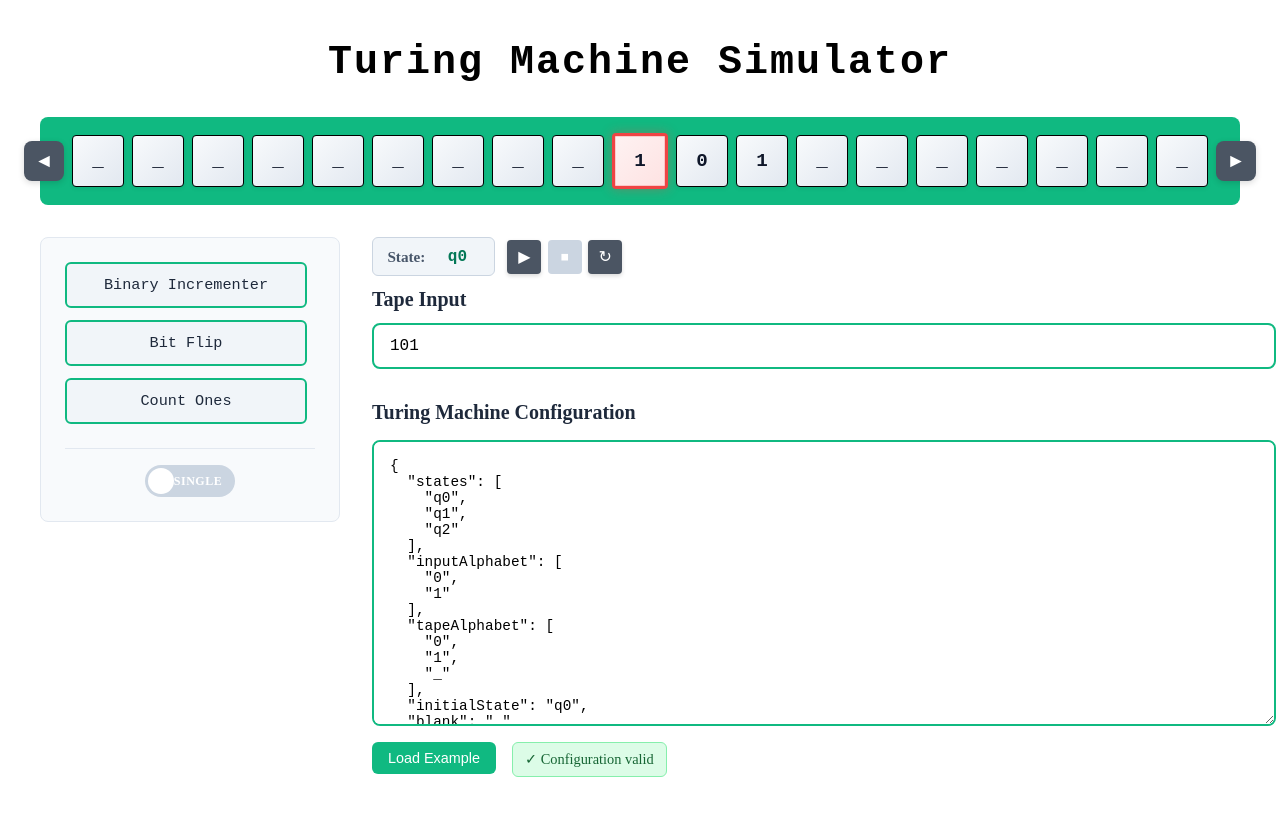
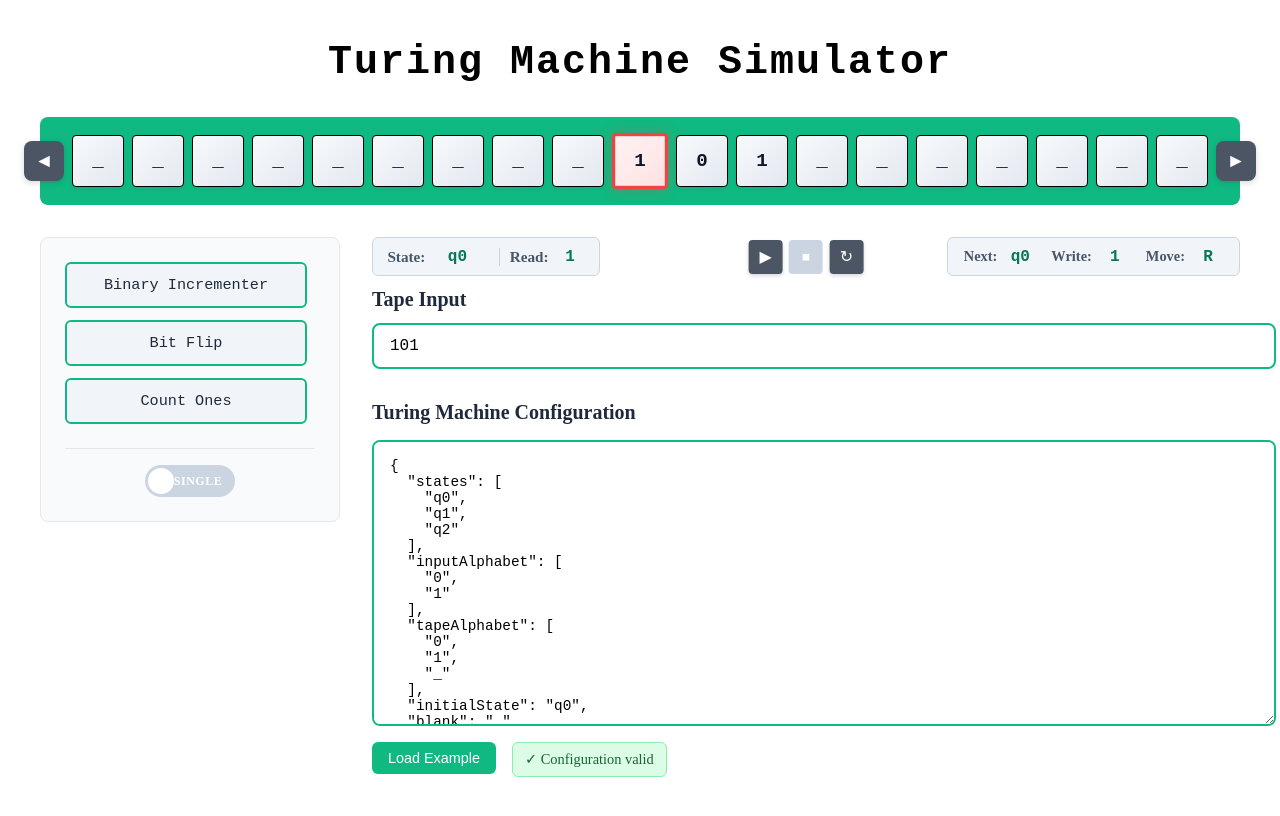
Before and after one commit to hahmatovic1/turing-machine-ui, an Angular app: page / in a window 1280 px wide. Both pictures are taken after a click on the button "Binary Incrementer". Built offline with nearby package versions, Linux system fonts and the light colour scheme.

Commit message:
Modify machine config inputpl

```diff
--- a/src/app/app.component.html
+++ b/src/app/app.component.html
@@ -32,6 +32,12 @@
           <div class="current-state">
             <label>State:</label>
             <span class="state-value">{{ currentState() || '—' }}</span>
+            @if (nextTransition()) {
+              <span class="read-symbol">
+                <span class="label">Read:</span>
+                <span class="value">{{ nextTransition()!.readSymbol }}</span>
+              </span>
+            }
           </div>
           <div class="control-buttons">
             <button
@@ -59,6 +65,26 @@
               ↻
             </button>
           </div>
+          @if (nextTransition()) {
+            <div class="transition-info">
+              <span class="transition-item">
+                <span class="label">Next:</span>
+                <span class="value">{{ nextTransition()!.nextState }}</span>
+              </span>
+              <span class="transition-item">
+                <span class="label">Write:</span>
+                <span class="value">{{ nextTransition()!.writeSymbol }}</span>
+              </span>
+              <span class="transition-item">
+                <span class="label">Move:</span>
+                <span class="value">{{ nextTransition()!.moveDirection }}</span>
+              </span>
+            </div>
+          } @else if (isMachineValid()) {
+            <div class="transition-info no-transition">
+              <span class="message">No transition defined</span>
+            </div>
+          }
         </div>
         <h2>Tape Input</h2>
         <input
--- a/src/app/app.component.scss
+++ b/src/app/app.component.scss
@@ -169,6 +169,9 @@
   display: flex;
   align-items: center;
   gap: 0.75rem;
+  width: 100%;
+  justify-content: space-between;
+  position: relative;
 }
 
 .current-state {
@@ -180,6 +183,7 @@
   border: 1px solid #cbd5e1;
   border-radius: 6px;
   font-size: 0.95rem;
+  flex-shrink: 0;
 
   label {
     font-weight: 600;
@@ -196,11 +200,38 @@
     text-align: center;
     font-size: 1rem;
   }
+
+  .read-symbol {
+    display: flex;
+    align-items: center;
+    gap: 0.4rem;
+    padding-left: 0.6rem;
+    border-left: 1px solid #cbd5e1;
+    margin-left: 0.6rem;
+
+    .label {
+      font-weight: 600;
+      color: #475569;
+    }
+
+    .value {
+      font-family: 'Courier New', monospace;
+      color: #047857;
+      font-weight: 600;
+      font-size: 1rem;
+      min-width: 30px;
+      text-align: center;
+    }
+  }
 }
 
 .control-buttons {
   display: flex;
+  align-items: center;
   gap: 0.4rem;
+  position: absolute;
+  left: 50%;
+  transform: translateX(-50%);
 }
 
 .control-btn {
@@ -343,3 +374,49 @@
   height: fit-content;
   white-space: nowrap;
 }
+
+.transition-info {
+  display: flex;
+  gap: 1rem;
+  padding: 0.6rem 1rem;
+  background-color: #f1f5f9;
+  border: 1px solid #cbd5e1;
+  border-radius: 6px;
+  font-size: 0.9rem;
+  margin-left: auto;
+  flex-shrink: 0;
+  align-items: center;
+
+  &.no-transition {
+    flex-direction: column;
+    align-items: flex-start;
+    gap: 0;
+    margin-left: auto;
+  }
+}
+
+.transition-item {
+  display: flex;
+  align-items: center;
+  gap: 0.5rem;
+  white-space: nowrap;
+
+  .label {
+    font-weight: 600;
+    color: #475569;
+  }
+
+  .value {
+    font-family: 'Courier New', monospace;
+    color: #047857;
+    font-weight: 600;
+    font-size: 1rem;
+    min-width: 30px;
+    text-align: center;
+  }
+}
+
+.message {
+  color: #94a3b8;
+  font-style: italic;
+}
--- a/src/app/app.component.ts
+++ b/src/app/app.component.ts
@@ -2,7 +2,7 @@ import { Component, inject, signal, computed } from '@angular/core';
 import { TapeComponent } from './shared/components/tape/tape.component';
 import { ExamplesComponent } from './shared/components/examples/examples.component';
 import { TuringMachineService } from './core/services/turing-machine.service';
-import { TuringMachine } from './models/turing-machine.model';
+import { TuringMachine, Transition } from './models/turing-machine.model';
 import { CommonModule } from '@angular/common';
 
 @Component({
@@ -28,6 +28,23 @@ export class AppComponent {
   tapeValidationError = signal<string>('');
 
   isMachineValid = computed(() => this.configErrors().length === 0 && this.currentMachine() !== null);
+
+  currentReadSymbol = computed(() => {
+    const input = this.inputValue();
+    return input.length > 0 ? input[0] : this.currentMachine()?.blank || '—';
+  });
+
+  nextTransition = computed(() => {
+    const machine = this.currentMachine();
+    const state = this.currentState();
+    const readSymbol = this.currentReadSymbol();
+
+    if (!machine || !state) return null;
+
+    return machine.transitions.find(
+      t => t.currentState === state && t.readSymbol === readSymbol
+    ) || null;
+  });
 
   onExampleSelected(exampleData: any): void {
     this.inputValue.set(exampleData.tapeInput);
--- a/src/app/core/services/turing-machine.service.ts
+++ b/src/app/core/services/turing-machine.service.ts
@@ -1,5 +1,5 @@
 import { Injectable } from '@angular/core';
-import { TuringMachine, Transition } from '../../models/turing-machine.model';
+import { TuringMachine, Transition, TransitionTuple } from '../../models/turing-machine.model';
 
 interface TuringMachineConfig {
   states: string[];
@@ -8,7 +8,7 @@ interface TuringMachineConfig {
   initialState: string;
   blank: string;
   finalStates: string[];
-  transitions: Transition[];
+  transitions: (TransitionTuple | Transition)[];
 }
 
 @Injectable({
@@ -62,7 +62,24 @@ export class TuringMachineService {
       if (!config.transitions || !Array.isArray(config.transitions)) {
         errors.push('transitions must be an array');
       } else {
-        machine.transitions = config.transitions;
+        machine.transitions = config.transitions.map((t, index) => {
+          // Handle tuple format [currentState, readSymbol, nextState, writeSymbol, moveDirection]
+          if (Array.isArray(t)) {
+            if (t.length !== 5) {
+              errors.push(`Transition ${index} must be a tuple of [currentState, readSymbol, nextState, writeSymbol, moveDirection]`);
+              return null;
+            }
+            return {
+              currentState: t[0],
+              readSymbol: t[1],
+              nextState: t[2],
+              writeSymbol: t[3],
+              moveDirection: t[4] as 'L' | 'R'
+            };
+          }
+          // Handle object format
+          return t as Transition;
+        }).filter((t): t is Transition => t !== null);
       }
 
       return { machine, errors };
@@ -73,33 +90,14 @@ export class TuringMachineService {
   }
 
   getExampleConfiguration(): string {
-    return JSON.stringify(
-      {
-        states: ['q0', 'q1', 'q2'],
-        inputAlphabet: ['0', '1'],
-        tapeAlphabet: ['0', '1', '_'],
-        initialState: 'q0',
-        blank: '_',
-        finalStates: ['q2'],
-        transitions: [
-          {
-            currentState: 'q0',
-            readSymbol: '0',
-            nextState: 'q1',
-            writeSymbol: '1',
-            moveDirection: 'R'
-          },
-          {
-            currentState: 'q1',
-            readSymbol: '1',
-            nextState: 'q2',
-            writeSymbol: '0',
-            moveDirection: 'L'
-          }
-        ]
-      },
-      null,
-      2
-    );
+    return `{
+  "states": ["q0", "q1", "q2"],
+  "inputAlphabet": ["0", "1"],
+  "tapeAlphabet": ["0", "1", "_"],
+  "initialState": "q0",
+  "blank": "_",
+  "finalStates": ["q2"],
+  "transitions": [["q0", "0", "q1", "1", "R"], ["q1", "1", "q2", "0", "L"]]
+}`;
   }
 }
--- a/src/app/models/turing-machine.model.ts
+++ b/src/app/models/turing-machine.model.ts
@@ -17,4 +17,5 @@ export interface Transition {
   moveDirection: MoveDirection;
 }
 
+export type TransitionTuple = [string, string, string, string, 'L' | 'R'];
 export type MoveDirection = 'L' | 'R';
```
